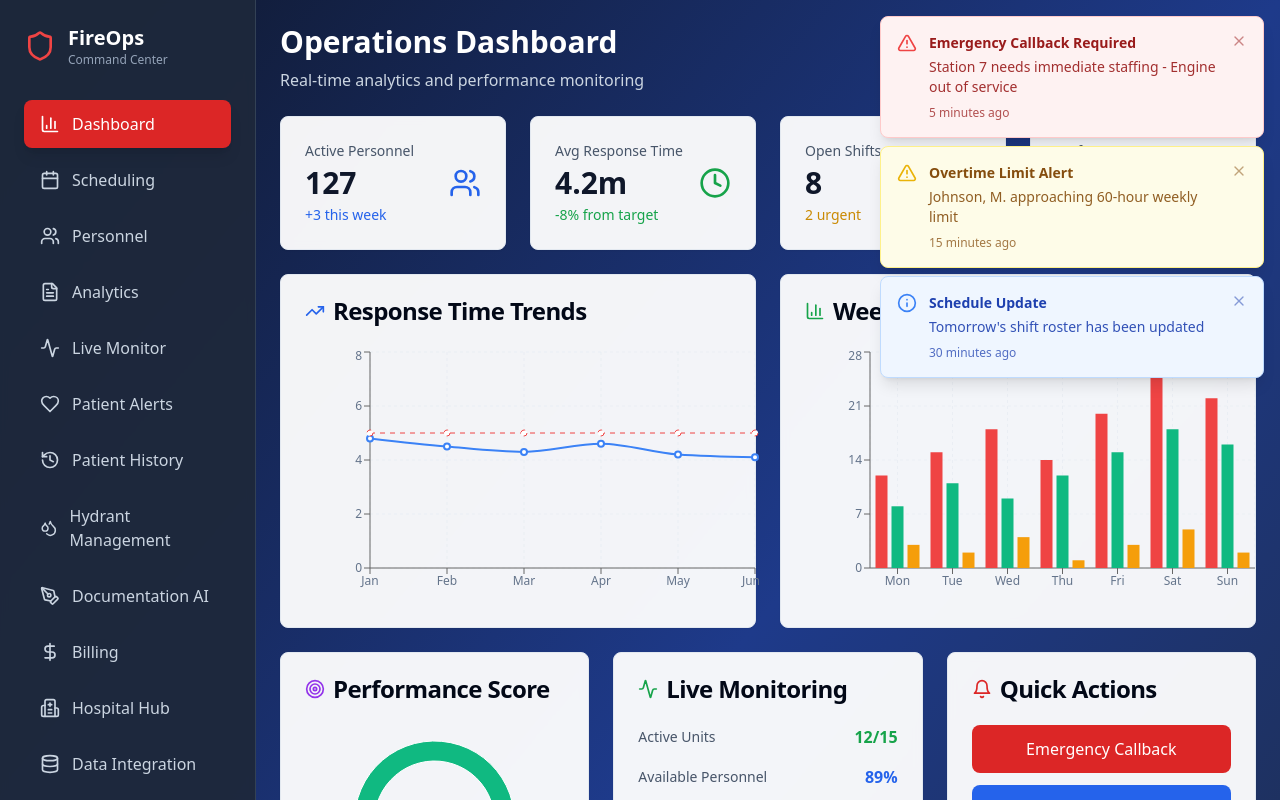
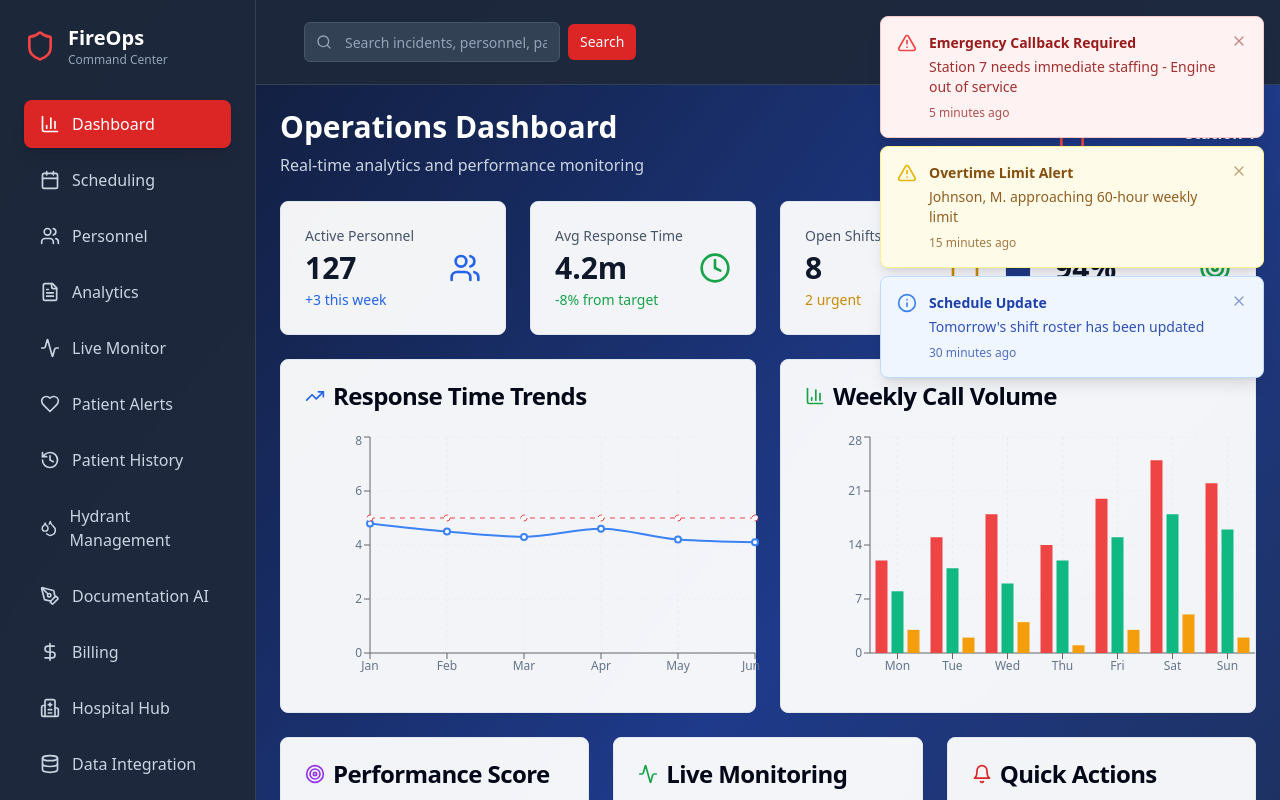
Before and after one commit to dannisherman/firefly-squad-ready, a React (Vite) app: page / in a window 1280 px wide. Shown: the top 800 px of the page. Built offline with nearby package versions, Linux system fonts and the light colour scheme.

Commit message:
feat: Add top bar with profile and search
Adds a top bar with a profile icon, user name, profile, settings, sign out options, and a search bar.

```diff
--- a/src/components/MobileNav.tsx
+++ b/src/components/MobileNav.tsx
@@ -3,13 +3,17 @@ import { Shield, Calendar, Users, Bell, Settings, BarChart3, Menu, X, FileText,
 import { useState } from "react";
 import { cn } from "@/lib/utils";
 import { useUserRole } from "@/hooks/useUserRole";
+import { UserProfile } from "./UserProfile";
 
 interface MobileNavProps {
   activeTab: string;
   onTabChange: (tab: string) => void;
+  onProfileClick?: () => void;
+  onSettingsClick?: () => void;
+  onSignOutClick?: () => void;
 }
 
-export const MobileNav = ({ activeTab, onTabChange }: MobileNavProps) => {
+export const MobileNav = ({ activeTab, onTabChange, onProfileClick, onSettingsClick, onSignOutClick }: MobileNavProps) => {
   const [isOpen, setIsOpen] = useState(false);
   const { hasAccess } = useUserRole();
 
@@ -45,12 +49,19 @@ export const MobileNav = ({ activeTab, onTabChange }: MobileNavProps) => {
             <Shield className="h-6 w-6 text-red-500" />
             <h1 className="text-lg font-bold text-white">FireOps</h1>
           </div>
+          <div className="flex items-center space-x-2">
+            <UserProfile
+              onProfileClick={onProfileClick}
+              onSettingsClick={onSettingsClick}
+              onSignOutClick={onSignOutClick}
+            />
             <button
               onClick={() => setIsOpen(!isOpen)}
               className="text-white p-2 hover:bg-slate-700 rounded-lg transition-colors"
             >
               {isOpen ? <X className="h-6 w-6" /> : <Menu className="h-6 w-6" />}
             </button>
+          </div>
         </div>
       </header>
 
--- /dev/null
+++ b/src/components/SearchBar.tsx
@@ -0,0 +1,50 @@
+
+import { useState } from "react";
+import { Search } from "lucide-react";
+import { Input } from "@/components/ui/input";
+import { Button } from "@/components/ui/button";
+
+interface SearchBarProps {
+  onSearch?: (query: string) => void;
+  placeholder?: string;
+}
+
+export const SearchBar = ({
+  onSearch,
+  placeholder = "Search incidents, personnel, patients..."
+}: SearchBarProps) => {
+  const [query, setQuery] = useState("");
+
+  const handleSearch = () => {
+    onSearch?.(query);
+  };
+
+  const handleKeyPress = (e: React.KeyboardEvent) => {
+    if (e.key === "Enter") {
+      handleSearch();
+    }
+  };
+
+  return (
+    <div className="flex items-center space-x-2 max-w-md">
+      <div className="relative flex-1">
+        <Search className="absolute left-3 top-1/2 transform -translate-y-1/2 h-4 w-4 text-slate-400" />
+        <Input
+          type="text"
+          placeholder={placeholder}
+          value={query}
+          onChange={(e) => setQuery(e.target.value)}
+          onKeyPress={handleKeyPress}
+          className="pl-10 bg-slate-700 border-slate-600 text-white placeholder:text-slate-400 focus:border-red-500"
+        />
+      </div>
+      <Button
+        onClick={handleSearch}
+        size="sm"
+        className="bg-red-600 hover:bg-red-700"
+      >
+        Search
+      </Button>
+    </div>
+  );
+};
--- /dev/null
+++ b/src/components/TopBar.tsx
@@ -0,0 +1,40 @@
+
+import { Shield } from "lucide-react";
+import { UserProfile } from "./UserProfile";
+import { SearchBar } from "./SearchBar";
+
+interface TopBarProps {
+  onSearch?: (query: string) => void;
+  onProfileClick?: () => void;
+  onSettingsClick?: () => void;
+  onSignOutClick?: () => void;
+}
+
+export const TopBar = ({
+  onSearch,
+  onProfileClick,
+  onSettingsClick,
+  onSignOutClick
+}: TopBarProps) => {
+  return (
+    <header className="bg-slate-800/95 backdrop-blur-sm border-b border-slate-700 px-6 py-4">
+      <div className="flex items-center justify-between">
+        {/* Left side - Logo and Search */}
+        <div className="flex items-center space-x-6">
+          <div className="flex items-center space-x-3">
+            <Shield className="h-6 w-6 text-red-500 md:hidden" />
+            <h1 className="text-lg font-bold text-white md:hidden">FireOps</h1>
+          </div>
+          <SearchBar onSearch={onSearch} />
+        </div>
+
+        {/* Right side - User Profile */}
+        <UserProfile
+          onProfileClick={onProfileClick}
+          onSettingsClick={onSettingsClick}
+          onSignOutClick={onSignOutClick}
+        />
+      </div>
+    </header>
+  );
+};
--- /dev/null
+++ b/src/components/UserProfile.tsx
@@ -0,0 +1,72 @@
+
+import { Avatar, AvatarImage, AvatarFallback } from "@/components/ui/avatar";
+import { Button } from "@/components/ui/button";
+import {
+  DropdownMenu,
+  DropdownMenuContent,
+  DropdownMenuItem,
+  DropdownMenuLabel,
+  DropdownMenuSeparator,
+  DropdownMenuTrigger,
+} from "@/components/ui/dropdown-menu";
+import { User, Settings, LogOut } from "lucide-react";
+
+interface UserProfileProps {
+  userName?: string;
+  userEmail?: string;
+  avatarUrl?: string;
+  onProfileClick?: () => void;
+  onSettingsClick?: () => void;
+  onSignOutClick?: () => void;
+}
+
+export const UserProfile = ({
+  userName = "John Doe",
+  userEmail = "john.doe@fireops.com",
+  avatarUrl,
+  onProfileClick,
+  onSettingsClick,
+  onSignOutClick
+}: UserProfileProps) => {
+  const initials = userName
+    .split(" ")
+    .map(n => n[0])
+    .join("")
+    .toUpperCase();
+
+  return (
+    <DropdownMenu>
+      <DropdownMenuTrigger asChild>
+        <Button variant="ghost" className="flex items-center space-x-2 h-auto p-2">
+          <Avatar className="h-8 w-8">
+            <AvatarImage src={avatarUrl} alt={userName} />
+            <AvatarFallback className="bg-red-600 text-white text-sm">
+              {initials}
+            </AvatarFallback>
+          </Avatar>
+          <div className="hidden md:block text-left">
+            <p className="text-sm font-medium text-white">{userName}</p>
+            <p className="text-xs text-slate-400">{userEmail}</p>
+          </div>
+        </Button>
+      </DropdownMenuTrigger>
+      <DropdownMenuContent align="end" className="w-56">
+        <DropdownMenuLabel>My Account</DropdownMenuLabel>
+        <DropdownMenuSeparator />
+        <DropdownMenuItem onClick={onProfileClick}>
+          <User className="mr-2 h-4 w-4" />
+          <span>Profile</span>
+        </DropdownMenuItem>
+        <DropdownMenuItem onClick={onSettingsClick}>
+          <Settings className="mr-2 h-4 w-4" />
+          <span>Settings</span>
+        </DropdownMenuItem>
+        <DropdownMenuSeparator />
+        <DropdownMenuItem onClick={onSignOutClick}>
+          <LogOut className="mr-2 h-4 w-4" />
+          <span>Sign out</span>
+        </DropdownMenuItem>
+      </DropdownMenuContent>
+    </DropdownMenu>
+  );
+};
--- a/src/pages/Index.tsx
+++ b/src/pages/Index.tsx
@@ -16,10 +16,29 @@ import { AutomatedWorkflows } from "@/components/AutomatedWorkflows";
 import { Settings } from "@/components/Settings";
 import { Navigation } from "@/components/Navigation";
 import { MobileNav } from "@/components/MobileNav";
+import { TopBar } from "@/components/TopBar";
 import { AlertSystem } from "@/components/AlertSystem";
 
 const Index = () => {
   const [activeTab, setActiveTab] = useState("dashboard");
+
+  const handleSearch = (query: string) => {
+    console.log("Searching for:", query);
+    // TODO: Implement search functionality
+  };
+
+  const handleProfileClick = () => {
+    setActiveTab("settings");
+  };
+
+  const handleSettingsClick = () => {
+    setActiveTab("settings");
+  };
+
+  const handleSignOutClick = () => {
+    console.log("Signing out...");
+    // TODO: Implement sign out functionality
+  };
 
   const renderActiveComponent = () => {
     switch (activeTab) {
@@ -60,22 +79,39 @@ const Index = () => {
     <div className="min-h-screen bg-gradient-to-br from-slate-900 via-blue-900 to-slate-800">
       <AlertSystem />
 
-      {/* Desktop Navigation */}
+      {/* Desktop Layout */}
       <div className="hidden md:block">
         <Navigation activeTab={activeTab} onTabChange={setActiveTab} />
+        <div className="ml-64">
+          <TopBar
+            onSearch={handleSearch}
+            onProfileClick={handleProfileClick}
+            onSettingsClick={handleSettingsClick}
+            onSignOutClick={handleSignOutClick}
+          />
+          <main className="p-6">
+            <div className="max-w-7xl mx-auto">
+              {renderActiveComponent()}
+            </div>
+          </main>
+        </div>
       </div>
 
-      {/* Mobile Navigation */}
+      {/* Mobile Layout */}
       <div className="md:hidden">
-        <MobileNav activeTab={activeTab} onTabChange={setActiveTab} />
+        <MobileNav
+          activeTab={activeTab}
+          onTabChange={setActiveTab}
+          onProfileClick={handleProfileClick}
+          onSettingsClick={handleSettingsClick}
+          onSignOutClick={handleSignOutClick}
+        />
+        <main className="p-4">
+          <div className="max-w-7xl mx-auto">
+            {renderActiveComponent()}
+          </div>
+        </main>
       </div>
-
-      {/* Main Content */}
-      <main className="md:ml-64 p-4 md:p-6">
-        <div className="max-w-7xl mx-auto">
-          {renderActiveComponent()}
-        </div>
-      </main>
     </div>
   );
 };
```
Lines whose indentation alone changed are shown as unchanged.
